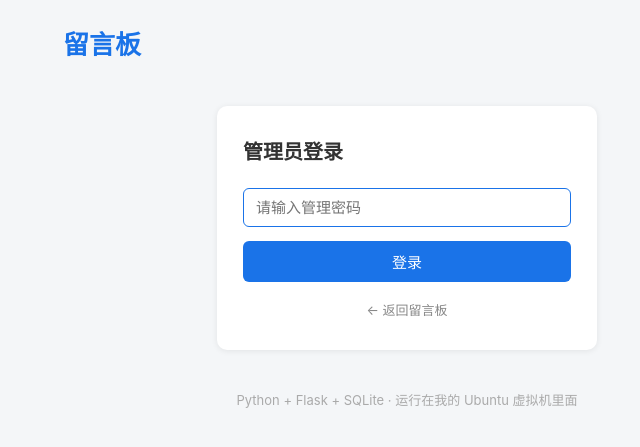
After one commit to luckystar-fun/mywebsite, a Flask app: page /login in a window 1280 px wide. The commit adds this page. Shown: the top 447 px of the page, without its empty margins (233-873 px from the left). Run offline with Flask 3, Linux system fonts and the light colour scheme.

Commit message:
feat: 增加管理员登录，保护删除操作

```diff
--- a/app.py
+++ b/app.py
@@ -1,11 +1,19 @@
+import os
 import sqlite3
 from datetime import datetime
-from flask import Flask, render_template, request, redirect, url_for
+from flask import (Flask, render_template, request, redirect,
+                   url_for, session, abort)
 
 app = Flask(__name__)
 
+# session 加密用的密钥，必须固定且保密
+app.secret_key = "c9f1e8a7b2d4f6a3e5c8b1d7f9a2e4c6"
+
+# 管理员密码（学习用，正式项目应存哈希）
+ADMIN_PASSWORD = "learn123"
+
 DB = "messages.db"
-PER_PAGE = 5          # 每页显示几条
+PER_PAGE = 5
 
 
 def init_db():
@@ -30,8 +38,6 @@ def get_db():
 
 @app.route("/")
 def index():
-    """首页：分页显示留言"""
-    # 1. 取页码，容错处理
     try:
         page = int(request.args.get("page", 1))
     except ValueError:
@@ -40,15 +46,12 @@ def index():
         page = 1
 
     conn = get_db()
-
-    # 2. 总条数和总页数
     total = conn.execute("SELECT COUNT(*) FROM messages").fetchone()[0]
     total_pages = max(1, (total + PER_PAGE - 1) // PER_PAGE)
 
     if page > total_pages:
         page = total_pages
 
-    # 3. 只取当前页的数据
     offset = (page - 1) * PER_PAGE
     messages = conn.execute(
         "SELECT * FROM messages ORDER BY id DESC LIMIT ? OFFSET ?",
@@ -67,7 +70,6 @@ def index():
 
 @app.route("/post", methods=["POST"])
 def post():
-    """发布留言"""
     name = request.form.get("name", "").strip()
     content = request.form.get("content", "").strip()
 
@@ -83,9 +85,34 @@ def post():
     return redirect(url_for("index"))
 
 
+@app.route("/login", methods=["GET", "POST"])
+def login():
+    """登录页：GET 显示表单，POST 校验密码"""
+    error = None
+
+    if request.method == "POST":
+        password = request.form.get("password", "")
+        if password == ADMIN_PASSWORD:
+            session["logged_in"] = True          # 记进 session
+            return redirect(url_for("index"))
+        error = "密码错误，请重试"
+
+    return render_template("login.html", error=error)
+
+
+@app.route("/logout")
+def logout():
+    """退出登录"""
+    session.pop("logged_in", None)
+    return redirect(url_for("index"))
+
+
 @app.route("/delete/<int:msg_id>", methods=["POST"])
 def delete(msg_id):
-    """删除留言：注意用 POST，不是 GET"""
+    """删除留言：必须已登录"""
+    if not session.get("logged_in"):
+        abort(403)                                # 未登录直接拒绝
+
     page = request.args.get("page", 1)
 
     conn = get_db()
--- a/static/style.css
+++ b/static/style.css
@@ -175,3 +175,94 @@ footer {
 .page-info {
     color: #888;
 }
+
+/* ===== 管理栏 ===== */
+.admin-bar {
+    display: flex;
+    justify-content: flex-end;
+    align-items: center;
+    gap: 12px;
+    font-size: 13px;
+    margin-bottom: 14px;
+}
+
+.admin-bar a {
+    color: #1a73e8;
+    text-decoration: none;
+}
+
+.admin-bar a:hover {
+    text-decoration: underline;
+}
+
+.admin-tag {
+    background: #e8f0fe;
+    color: #1a73e8;
+    padding: 3px 10px;
+    border-radius: 12px;
+}
+
+/* ===== 登录页 ===== */
+.login-box {
+    background: #fff;
+    padding: 30px 26px;
+    border-radius: 10px;
+    box-shadow: 0 1px 6px rgba(0, 0, 0, .08);
+    max-width: 380px;
+    margin: 40px auto;
+}
+
+.login-box h2 {
+    margin: 0 0 20px;
+    font-size: 20px;
+    color: #333;
+}
+
+.login-box form {
+    display: flex;
+    flex-direction: column;
+    gap: 14px;
+}
+
+.login-box input {
+    padding: 10px 12px;
+    border: 1px solid #dcdfe6;
+    border-radius: 6px;
+    font-size: 15px;
+    outline: none;
+}
+
+.login-box input:focus {
+    border-color: #1a73e8;
+}
+
+.login-box button {
+    padding: 10px;
+    background: #1a73e8;
+    color: #fff;
+    border: none;
+    border-radius: 6px;
+    font-size: 15px;
+    cursor: pointer;
+}
+
+.login-box button:hover {
+    background: #1557b0;
+}
+
+.login-box .error {
+    color: #e53935;
+    font-size: 14px;
+    margin: 0 0 14px;
+}
+
+.login-box .hint {
+    text-align: center;
+    margin: 18px 0 0;
+    font-size: 13px;
+}
+
+.login-box .hint a {
+    color: #888;
+    text-decoration: none;
+}
--- /dev/null
+++ b/templates/login.html
@@ -0,0 +1,24 @@
+{% extends "base.html" %}
+
+{% block title %}登录 - 留言板{% endblock %}
+
+{% block content %}
+
+<div class="login-box">
+    <h2>管理员登录</h2>
+
+    {% if error %}
+        <p class="error">{{ error }}</p>
+    {% endif %}
+
+    <form method="post" action="{{ url_for('login') }}">
+        <input type="password" name="password" placeholder="请输入管理密码" required autofocus>
+        <button type="submit">登录</button>
+    </form>
+
+    <p class="hint">
+        <a href="{{ url_for('index') }}">← 返回留言板</a>
+    </p>
+</div>
+
+{% endblock %}
```
Also changed, not shown: templates/index.html (+11 -0 lines).
